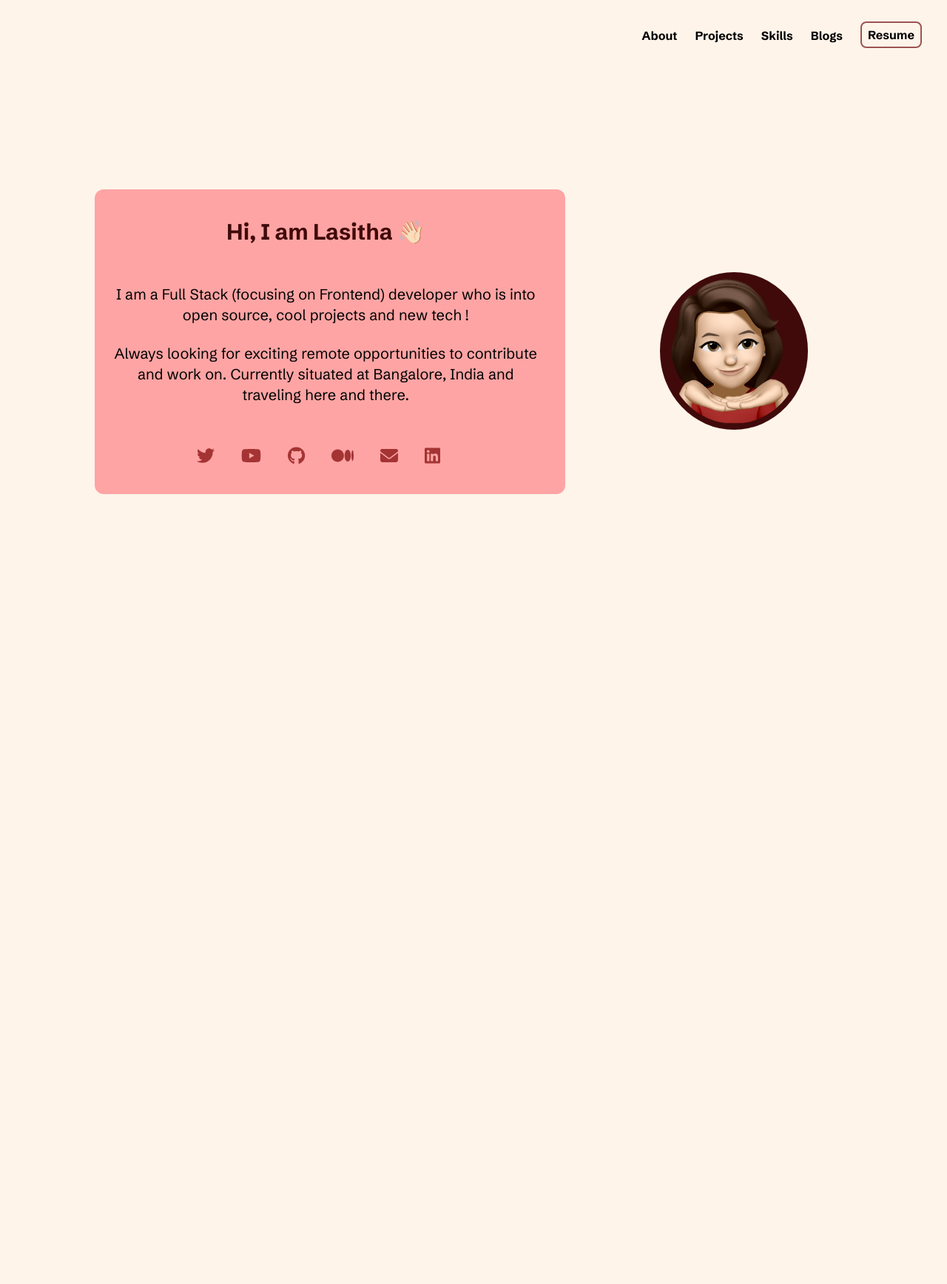
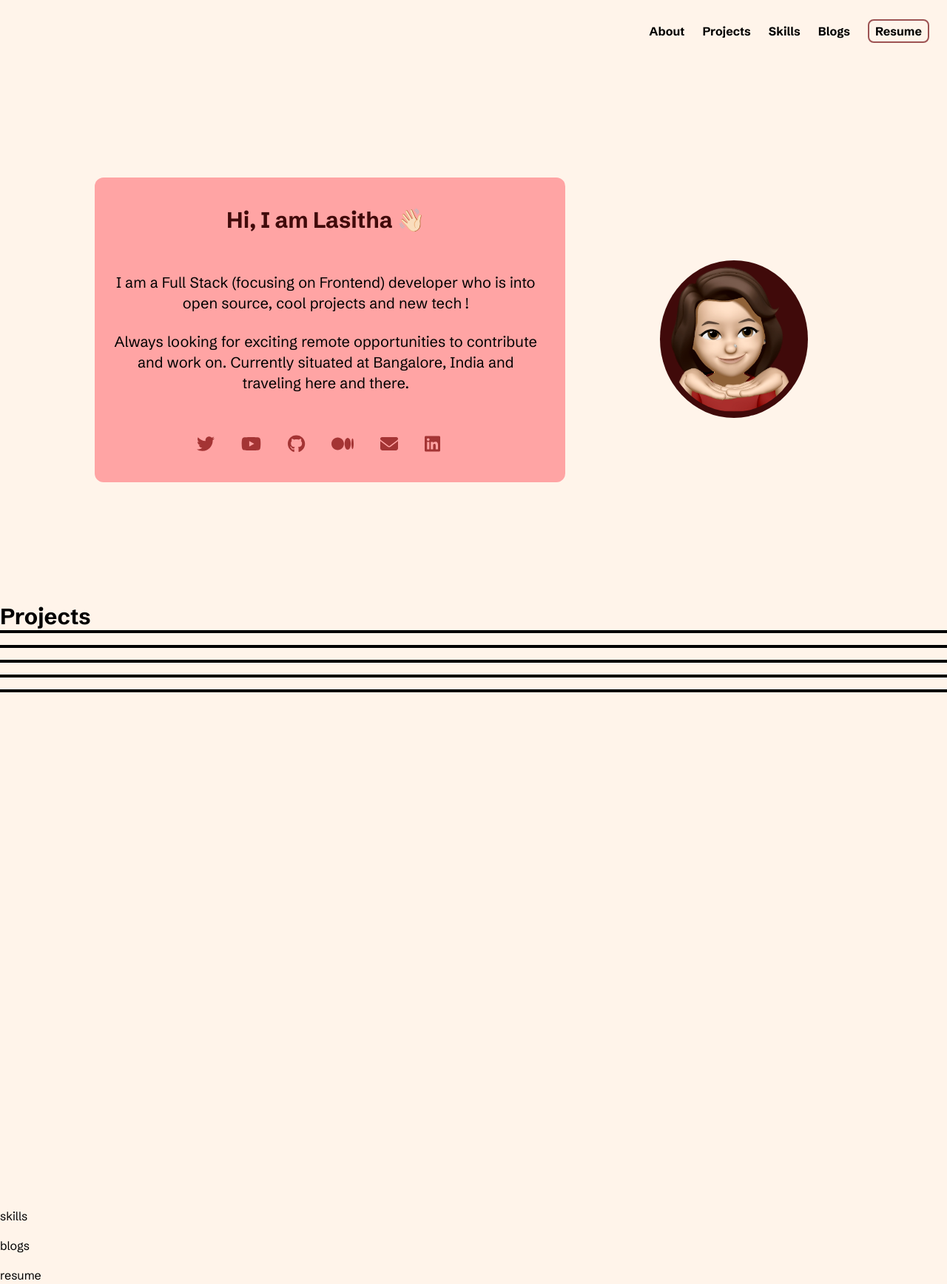
Before and after one commit to LasithaE/portfolio, a Next.js app: page / in a window 1280 px wide. Shown: the whole page at 74% size. Before the commit the page ends 800 px from the top, so only its background shows below. Built offline with nearby package versions, Linux system fonts and the light colour scheme.

Commit message:
project page implementation started

```diff
--- a/src/components/NavBar/NavBar.js
+++ b/src/components/NavBar/NavBar.js
@@ -7,22 +7,22 @@ const NavBar = () => {
   const [openNav, setOpenNav] = useState(false);
   console.log(openNav);
   return (
-    <div className="">
-      <div className="hidden md:flex flex-row right-0 fixed top-0 mr-[10px]">
+    <div className="hidden md:block pb-[30px] pt-[30px] fixed w-full bg-bodyColorLight max-h-[80px]">
+      <div className="text-black mb-[20px] float-right">
         <Link href="/" className="mr-6 mt-9 font-semibold">
           About
         </Link>
-        <Link href="/projects" className="mr-6 mt-9 font-semibold">
+        <Link href="/#projects" smooth={true} className="mr-6 mt-9 font-semibold">
           Projects
         </Link>
-        <Link href="/skills" className="mr-6 mt-9 font-semibold">
+        <Link href="/#skills" smooth={true}  className="mr-6 mt-9 font-semibold">
           Skills
         </Link>
-        <Link href="/blogs" className="mr-6 mt-9 font-semibold">
+        <Link href="/#blogs" smooth={true}  className="mr-6 mt-9 font-semibold">
           Blogs
         </Link>
         <Link
-          href="/resume"
+          href="/#resume" smooth={true}
           className="mr-6 mt-[29px] font-semibold border-solid border-2 px-2 py-1 mb-3 rounded-lg border-borderColorLight"
         >
           Resume
@@ -31,7 +31,7 @@ const NavBar = () => {
       <div onClick={() => setOpenNav(!openNav)}>
         {openNav ? (
           <>
-            <div className="fixed left-0 top-0 w-full z-10 ease-in duration-300 bg-bodyColorLight h-screen">
+            <div className="block md:hidden fixed left-0 top-0 w-full z-10 ease-in duration-300 bg-bodyColorLight h-screen">
               <div className="float-right mr-6 mt-6">
                 <FontAwesomeIcon icon={faClose} size="xl" color="#9D5353" />
               </div>
@@ -76,7 +76,7 @@ const NavBar = () => {
           <FontAwesomeIcon
             icon={faBars}
             size="xl"
-            className="float-right mr-6 mt-6 md:hidden"
+            className="block float-right mr-6 mt-6 md:hidden"
             color="#9D5353"
           />
         )}
--- /dev/null
+++ b/src/components/ProjectCard.js
@@ -0,0 +1,6 @@
+import React from "react";
+
+const ProjectCard = (cardvalue) => {
+  return <div className="border-solid border-2 border-black">{cardvalue.name}</div>;
+};
+export default ProjectCard;
--- a/src/pages/about.js
+++ b/src/pages/about.js
@@ -17,7 +17,7 @@ const About = () => {
   ];
 
   return (
-    <div>
+    <div className="h-screen">
       <div className="flex flex-row lg:hidden">
         <div className="flex flex-col ml-[50px] mr-[60px]">
           <a
--- a/src/pages/blogs.js
+++ b/src/pages/blogs.js
@@ -1,6 +1,6 @@
 import React from "react";
 
 const Blogs = () => {
-  return <div>blogs</div>;
+  return <div id="blogs">blogs</div>;
 };
 export default Blogs;
--- a/src/pages/index.js
+++ b/src/pages/index.js
@@ -1,10 +1,19 @@
 import NavBar from "../components/NavBar/NavBar";
 import About from "./about";
+import Projects from "./projects";
+import Skills from "./skills";
+import Blogs from "./blogs";
+import Resume from "./resume";
 export default function Home() {
   return (
     <div className="font-bodyFont flex flex-col gap-4">
       <NavBar />
       <About />
+      <Projects />
+      <Skills />
+      <Blogs />
+      <Resume />
+
     </div>
   );
 }
--- a/src/pages/projects.js
+++ b/src/pages/projects.js
@@ -1,6 +1,11 @@
 import React from "react";
-
+import ProjectCard from "@/components/ProjectCard";
 const Projects = () => {
-  return <div>projects</div>;
+  const projects = [{id:"0",name:"CryptoTracker",desc:"A cryptocurrency tracker Google Chrome extension using ReactJS and using CoinGecko API.", techStack:"React, REST API"},
+{id:"1",name:"ChittiGo",desc:"A Flutter integrated with Firebase App made as a submission for Finastra Hackathon 2020.", techStack:"Flutter, Firebase"},
+{id:"2",name:"Personality Prediction Model", desc:"A Machine learning model made with Python Algorithms (used here is K-means algorithm).", techStack: "Python & its algorithms"},
+{id:"3",name:"Boart",desc: "A twitter bot, done as a submissions for OpenHack 2020 that tweets about a piece of art and its details daily, this was made with beautifulsoup, Selenium and Tweepy module.", techStack:"Python & its algorithms"},
+{id:"4",name:"SerialKillerMuseum",desc:"A web-scraping project made to view a list of serial killers according to the selected country made with HTML, CSS, JavaScript and beautifulsoup module in Python for webscraping.",techStack:"Python & its algorithms"}]
+  return <div id="projects" className="h-screen"><div className="text-3xl font-black">Projects</div><div className="flex flex-col md:grid-cols-2 gap-4">{projects.map((project)=> <ProjectCard cardvalue={project} />)}</div></div>;
 };
 export default Projects;
--- a/src/styles/globals.css
+++ b/src/styles/globals.css
@@ -5,7 +5,6 @@
 body {
   scroll-behavior: smooth;
   overflow-x: hidden;
-
   background-color: #fff4ea;
   font-family: bodyFont;
 }
```
